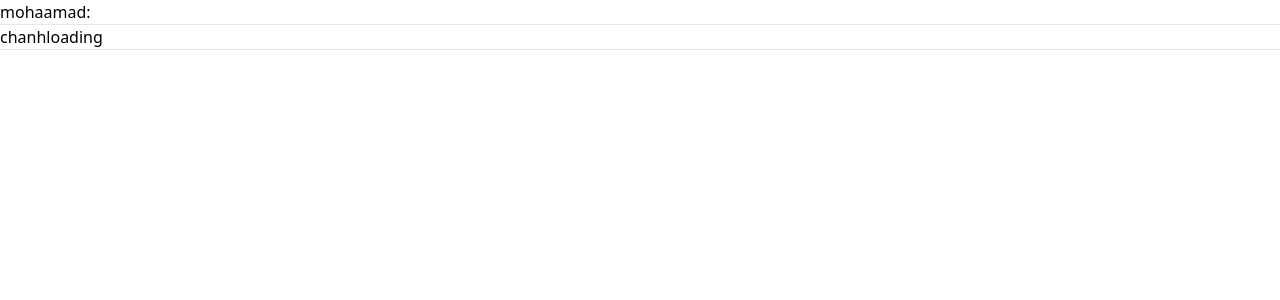
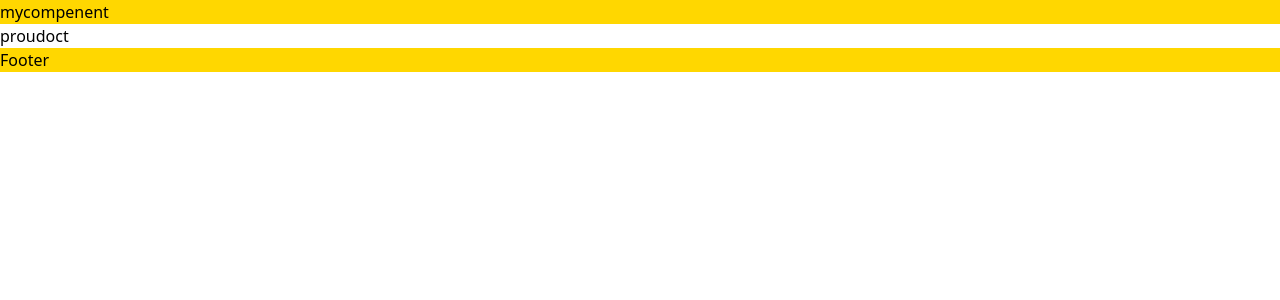
Before and after one commit to mohammadjalizi/Order-food, a React (Create React App) app: page / in a window 1280 px wide. Shown: the top 300 px of the page. Built offline with nearby package versions, Linux system fonts and the light colour scheme.

Commit message:
addproject

```diff
--- a/src/App.js
+++ b/src/App.js
@@ -1,23 +1,15 @@
-import { useState } from "react";
-import Header from "./Header";
-import Compennet4 from "./Compennet4";
-import Data from "./Data";
-import Loading from "./Loading";
+
+ import Navbar from "./navbar/Navbar";
+import Proudoct from "./proudoct.jsx/proudoct";
+import Footer from "./footer/Footer";
 
 const App=()=> {
-const[loading,setloading]=useState(true);
 
   return (
    <>
-<Header/>
-
-
-<button onClick={()=>setloading (!loading)} >chanhloading</button>
-<hr/>
-{
-loading ? <loading/>  :  <Data/>
-
-}
+<Navbar/>
+<Proudoct/>
+<Footer/>
    </>
 
   );
--- a/src/Compennet4.jsx
+++ /dev/null
@@ -1,10 +0,0 @@
-import React from 'react'
-
-function Compennet4({nameprop}) {
-    console.log(nameprop)
-  return (
-    <div>Compennet4</div>
-  )
-}
-
-export default Compennet4
--- a/src/Data.jsx
+++ /dev/null
@@ -1,18 +0,0 @@
-import React from 'react'
-
-function Data() {
-  return (
-    <div>
-
-        <h1>mohammadjalizi</h1>
-
-        <h1>mohammadjalizi</h1>
-
-        <h1>mohammadjalizi</h1>
-
-        <h1>mohammadjalizi</h1>
-    </div>
-  )
-}
-
-export default Data
--- a/src/Header.jsx
+++ /dev/null
@@ -1,19 +0,0 @@
-import React from 'react'
-
-    const Header=({Children})=> {
-
-  return (
-    <div>
-<h1>  mohaamad: </h1>
-<hr />
-
-{
-
-Children
-}
-
-    </div>
-  )
-}
-
-export default Header
--- /dev/null
+++ b/src/footer/Footer.css
@@ -0,0 +1,5 @@
+.navbar{
+    background-color: gold;
+
+
+    }
--- /dev/null
+++ b/src/footer/Footer.jsx
@@ -0,0 +1,9 @@
+import React from 'react'
+
+function Footer() {
+  return (
+    <div className='navbar'>Footer</div>
+  )
+}
+
+export default Footer
--- /dev/null
+++ b/src/navbar/Navbar.css
@@ -0,0 +1,5 @@
+.navbar{
+    background-color: gold;
+
+
+    }
--- /dev/null
+++ b/src/navbar/Navbar.jsx
@@ -0,0 +1,9 @@
+import React from 'react'
+import './Navbar.css'
+function Navbar() {
+  return (
+    <div className='navbar'>  mycompenent  </div>
+  )
+}
+
+export default Navbar
--- /dev/null
+++ b/src/proudoct.jsx/proudoct.jsx
@@ -0,0 +1,9 @@
+import React from 'react'
+
+function Proudoct() {
+  return (
+    <div>proudoct</div>
+  )
+}
+
+export default Proudoct
```
Also changed, not shown: src/App.css (deleted, +0 -38 lines), src/Compenent.jsx (deleted).
